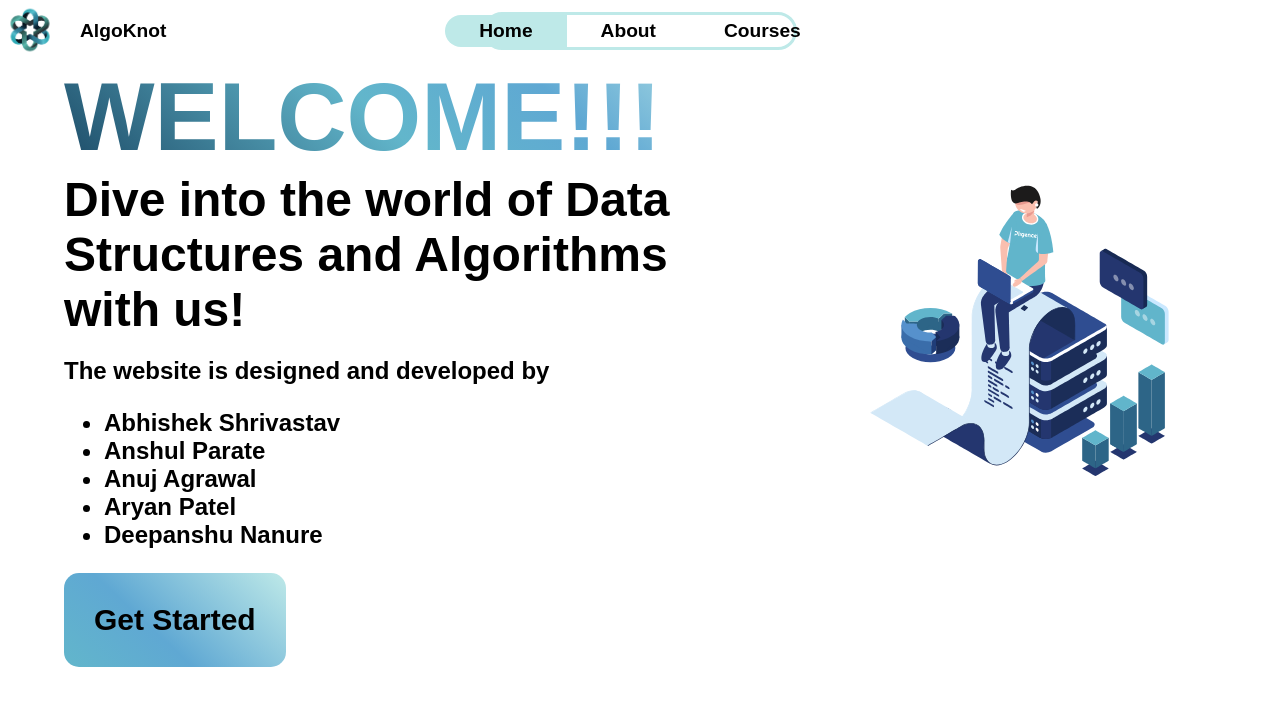
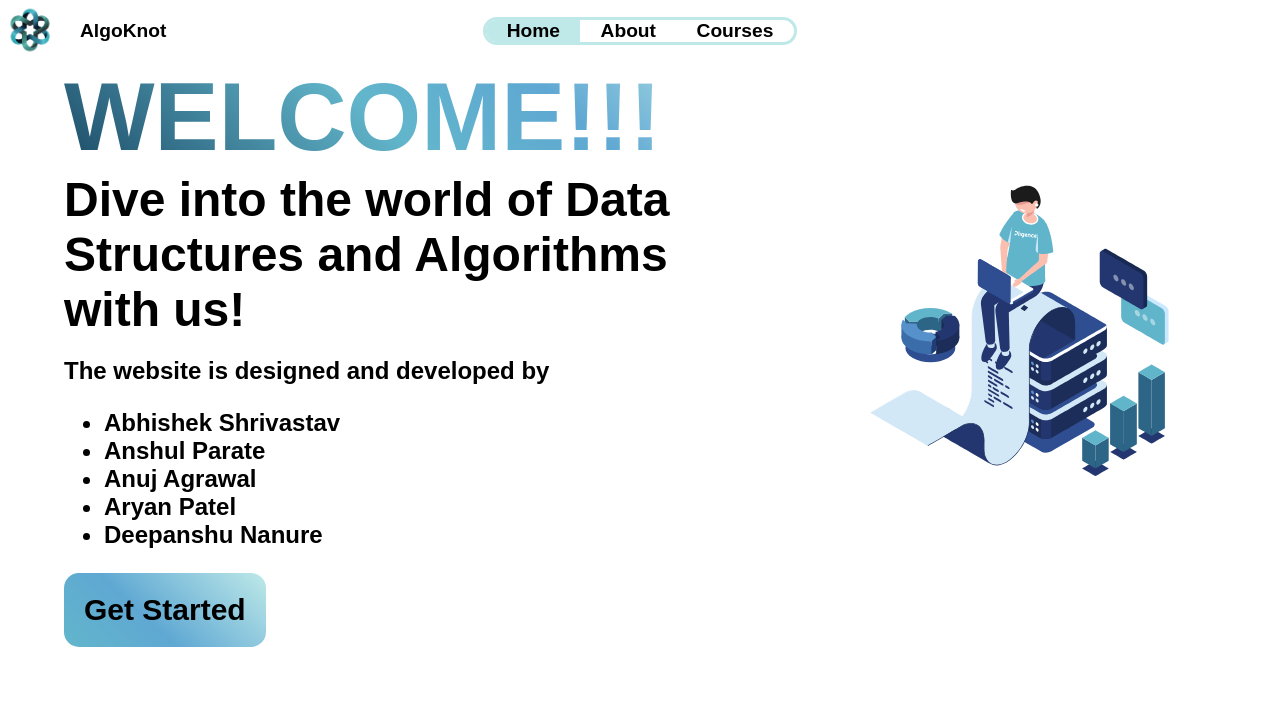
Before and after one commit to anuj-1410/DSA_teaching_website, a React (Create React App) app: page / in a window 1280 px wide. Shown: the top 706 px of the page. Built offline with nearby package versions, Linux system fonts and the light colour scheme; a web font is replaced by a local one.

Commit message:
changes done on 21/09

```diff
--- a/src/components/Credits.css
+++ b/src/components/Credits.css
@@ -8,7 +8,7 @@
     font-optical-sizing: auto;
     font-weight: 600;
     font-style: normal;
-    width: fit-content;
+    flex-grow: 1;
     margin-left: 2%;
     border-radius: 25px;
 }
@@ -20,23 +20,23 @@
 }
 .getStarted{
     padding: 7% 0;
-    height: max-content;
-    width: max-content;
+    height: 100%;
+    flex-grow: 1;
     display: flex;
     justify-content: center;
     align-items: center;
 }
+.link{
+    border-radius: 15px;
+}
 .getStartButton{
     font-size: 30px;
-    width: max-content;
-    border: none;
     border-radius: 15px;
     background-image: linear-gradient(43deg,#62B6CB 0%,#5FA8D3 40%,#BEE9E8 100%);
     font-family: "Signika Negative", sans-serif;
     font-optical-sizing: auto;
     font-weight: 600;
     font-style: normal;
-    list-style-type: none;
 }
 .name{
     font-size: 1.5rem;
@@ -49,5 +49,5 @@
     text-decoration: none;
     color: black;
     display: inline-block;
-    padding: 30px;
+    padding: 20px;
 }
--- a/src/components/Credits.jsx
+++ b/src/components/Credits.jsx
@@ -32,10 +32,14 @@ export default function Credits(){
           <li>Deepanshu Nanure</li>
           </ul>
         </motion.div>
-        <motion.li
-          whileHover={{ scale: 1.1}}
-          whileTap={{ scale: 0.9 }}
-        className='getStartButton'><NavLink to={'/courses'} className={'linkToCourses'}>Get Started</NavLink></motion.li>
+        <NavLink to={'/courses'}
+        className='link'>
+          <motion.div
+            whileHover={{ scale: 1.1 }}
+            whileTap={{ scale: 0.9 }} className='getStartButton'>
+            <span className='linkToCourses'>Get Started</span>
+          </motion.div>
+        </NavLink>
     </motion.div>
     <div className='getStarted'>
         <Lottie animationData={homeAnimation}/>
--- a/src/components/Navbar.css
+++ b/src/components/Navbar.css
@@ -22,11 +22,9 @@ header{
     padding-right: 5px 10px;
 }
 .link{
-
     text-decoration: none;
     color: black;
     display: inline-block;
-    padding: 5px 34px;
 }
 .active{
     background-color: #BEE9E8;
@@ -34,10 +32,18 @@ header{
 .link-home{
     border-top-left-radius: 23px;
     border-bottom-left-radius: 23px;
+    flex-grow: 1;
+    text-align: center;
+}
+.link-about{
+    flex-grow: 1;
+    text-align: center;
 }
 .link-courses{
     border-top-right-radius: 23px;
     border-bottom-right-radius: 23px;
+    flex-grow: 1;
+    text-align: center;
 }
 .allButtons{
     display: flex;
--- a/src/components/Navbar.jsx
+++ b/src/components/Navbar.jsx
@@ -13,25 +13,29 @@ export default function Navbar() {
       </div>
       <div className="middle">
         <div className="allButtons">
+          <NavLink to="/" end
+            className={({ isActive }) => (isActive ? 'link-home active' : 'link-home')}>
               <motion.div whileHover={{ backgroundColor: '#BEE9E8' }} whileTap={{ scale: 0.9 }}
               className='link-home'>
-            <NavLink to="/" end
-            className={({ isActive }) => (isActive ? 'link link-home active' : 'link link-home')}
-            >Home</NavLink>
+                <span className="link">Home</span>
               </motion.div>
+          </NavLink>
 
-          <motion.div whileHover={{ backgroundColor: '#BEE9E8' }} whileTap={{ scale: 0.9 }}>
           <NavLink to="/about"
-            className={({ isActive }) => (isActive ? 'link active' : 'link')}
-            >About</NavLink>
+            className={({ isActive }) => (isActive ? 'link-about active' : 'link-about')}>
+              <motion.div whileHover={{ backgroundColor: '#BEE9E8' }} whileTap={{ scale: 0.9 }}
+              className='link-about'>
+                <span className="link">About</span>
               </motion.div>
+          </NavLink>
 
+          <NavLink to="/courses"
+            className={({ isActive }) => (isActive ? 'link-courses active' : 'link-courses')}>
               <motion.div whileHover={{ backgroundColor: '#BEE9E8' }} whileTap={{ scale: 0.9 }}
               className='link-courses'>
-            <NavLink to="/courses"
-            className={({ isActive }) => (isActive ? 'link link-courses active' : 'link link-courses')}
-            >Courses</NavLink>
+                <span className="link">Courses</span>
               </motion.div>
+          </NavLink>
         </div>
       </div>
       <div className="right"></div>
```
Lines whose indentation alone changed are shown as unchanged.
